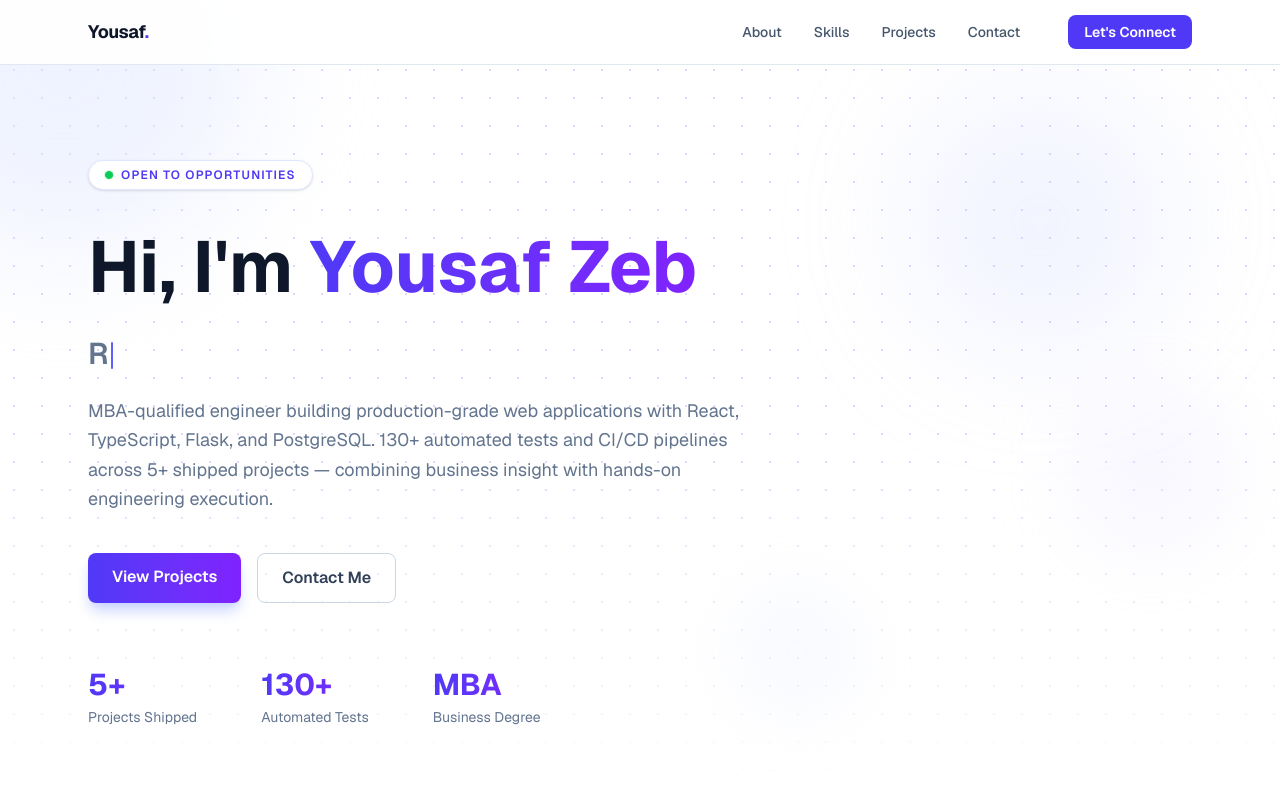
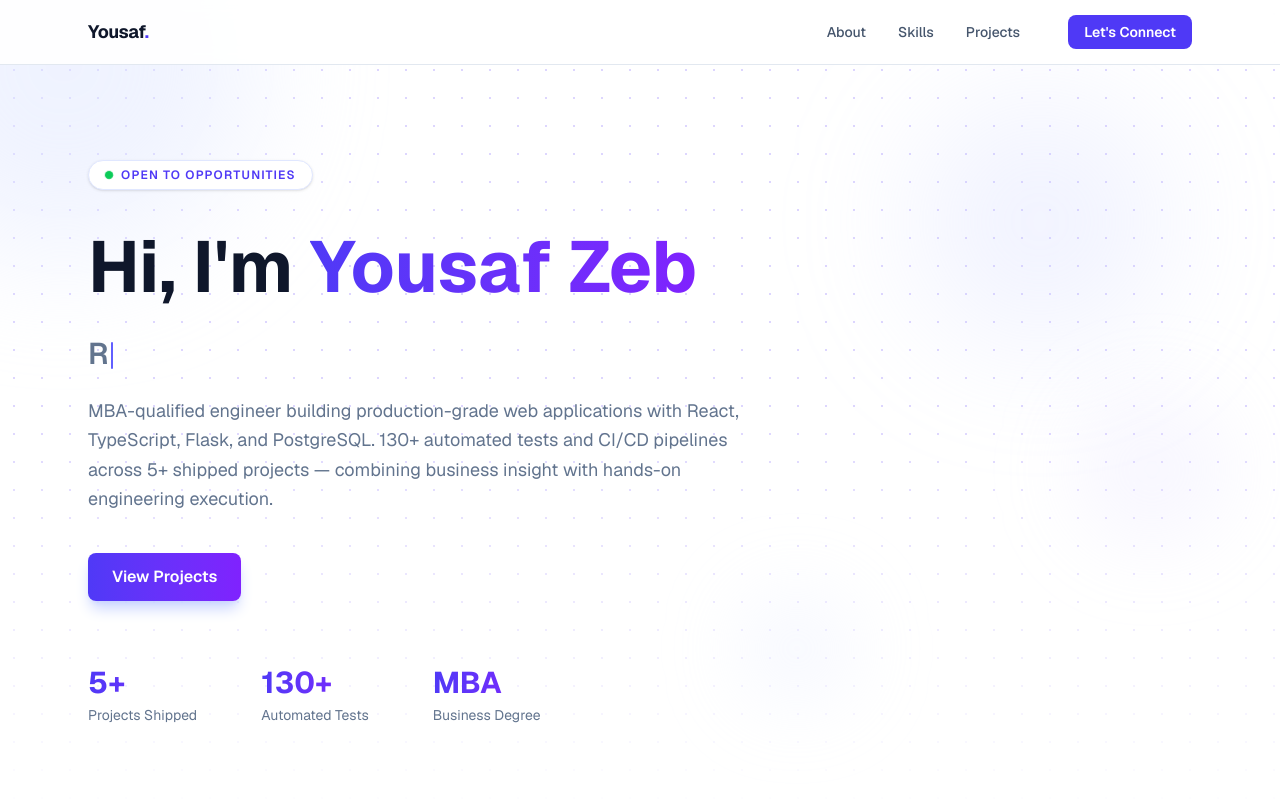
Before and after one commit to yousafzeb-byte/Portfolio, a Next.js app: page / in a window 1280 px wide. Shown: the top 800 px of the page. Built offline with nearby package versions, Linux system fonts and the light colour scheme.

Commit message:
refactor: remove duplicate Contact nav link and Contact Me hero CTA

```diff
--- a/src/components/Hero.tsx
+++ b/src/components/Hero.tsx
@@ -62,12 +62,6 @@ export default function Hero() {
             >
               View Projects
             </a>
-            <a
-              href="#contact"
-              className="px-6 py-3 border border-slate-300 text-slate-700 font-semibold rounded-lg hover:border-indigo-400 hover:text-indigo-600 transition-colors"
-            >
-              Contact Me
-            </a>
           </div>
 
           <div className="animate-fade-up-delay-3 mt-16 flex flex-wrap gap-10 sm:gap-16">
--- a/src/components/Navbar.tsx
+++ b/src/components/Navbar.tsx
@@ -7,7 +7,6 @@ const navLinks = [
   { label: "About", href: "#about" },
   { label: "Skills", href: "#skills" },
   { label: "Projects", href: "#projects" },
-  { label: "Contact", href: "#contact" },
 ];
 
 export default function Navbar() {
```
